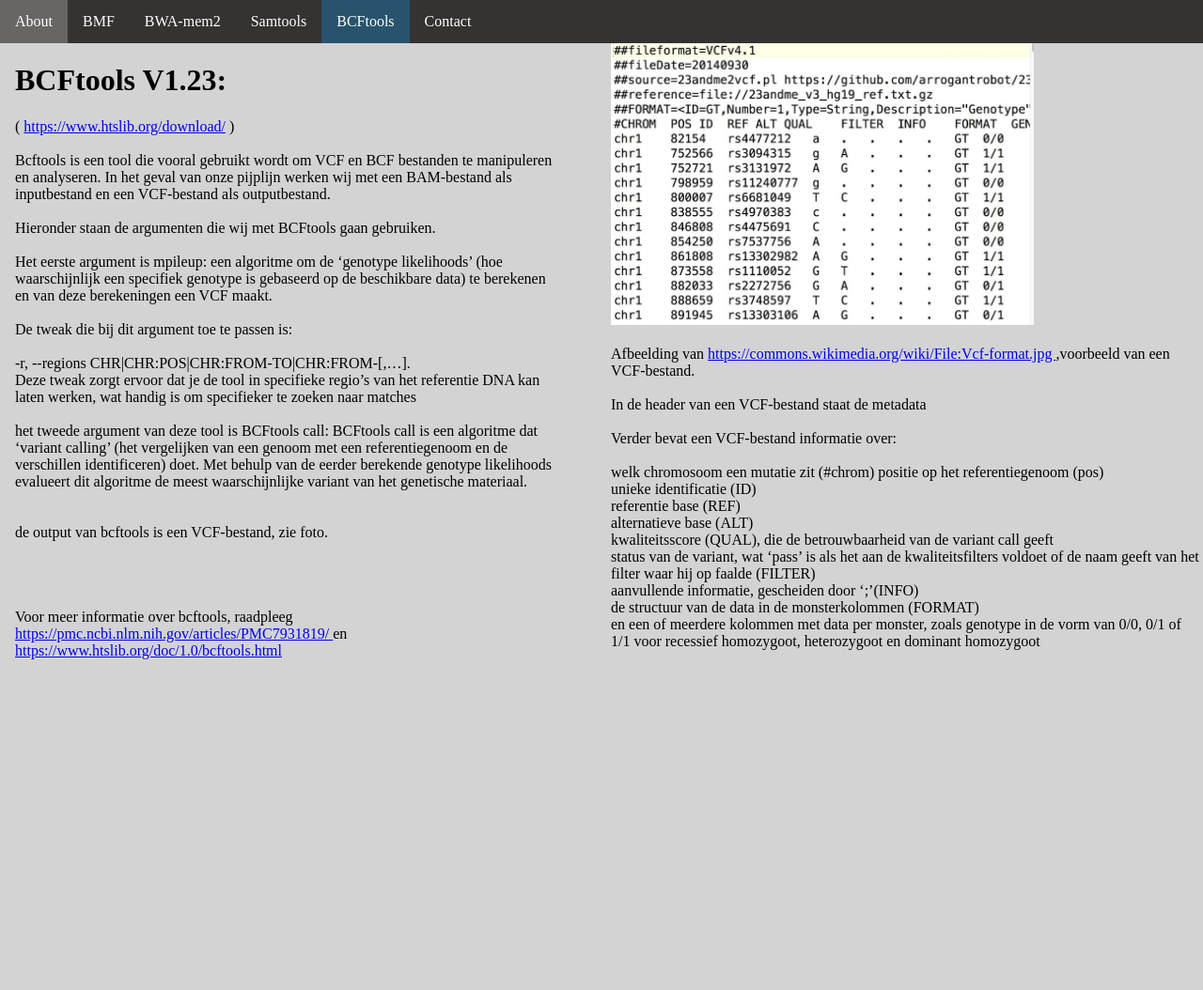
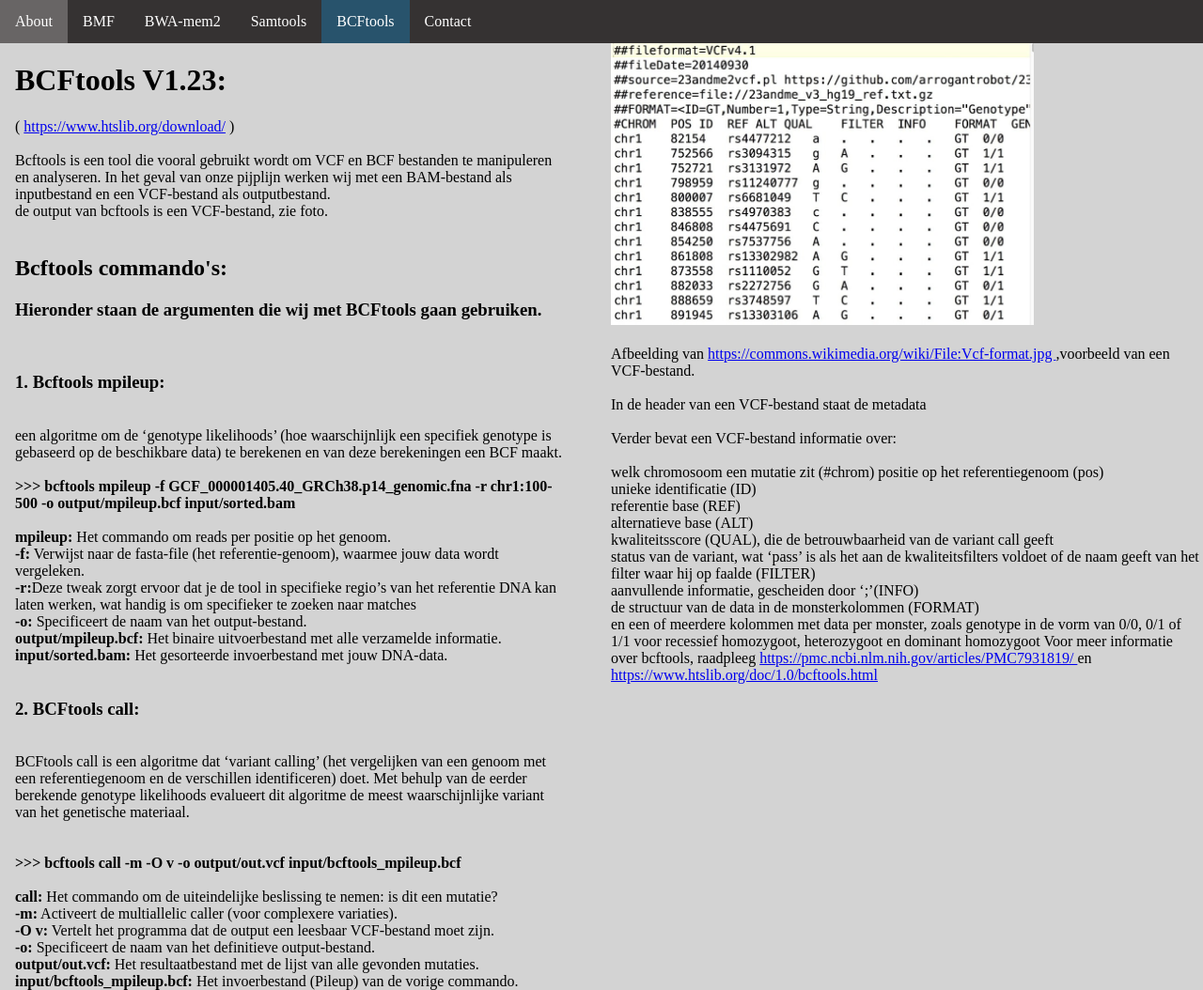
Before and after one commit to mokalashhanze/installatie-handleiding-tool, a Flask app: page /bcftools in a window 1280 px wide. Shown: the whole page at 94% size. Before the commit the page ends 702 px from the top, so only its background shows below. Run offline with Flask 3, Linux system fonts and the light colour scheme.

Commit message:
Update bcftools.html

```diff
--- a/website/templates/bcftools.html
+++ b/website/templates/bcftools.html
@@ -13,32 +13,38 @@
             <br><br>
             Bcftools is een tool die vooral gebruikt wordt om VCF en BCF bestanden te manipuleren en analyseren.
             In het geval van onze pijplijn werken wij met een BAM-bestand als inputbestand en een VCF-bestand als outputbestand.
+            <br>de output van bcftools is een VCF-bestand, zie foto.
             <br><br>
-            Hieronder staan de argumenten die wij met BCFtools gaan gebruiken.
+            <h2> Bcftools commando's:</h2>
+            <h3> Hieronder staan de argumenten die wij met BCFtools gaan gebruiken.</h3>
+            <br>
+            <h3> 1.<strong> Bcftools mpileup:</strong> </h3>
+            <br> een algoritme om de ‘genotype likelihoods’ (hoe waarschijnlijk een specifiek genotype is gebaseerd op de beschikbare data)
+            te berekenen en van deze berekeningen een BCF maakt.
             <br><br>
-            Het eerste argument is mpileup: een algoritme om de ‘genotype likelihoods’ (hoe waarschijnlijk een specifiek genotype is gebaseerd op de beschikbare data)
-            te berekenen en van deze berekeningen een VCF maakt.
+            <strong>>>> bcftools mpileup -f GCF_000001405.40_GRCh38.p14_genomic.fna -r chr1:100-500 -o output/mpileup.bcf input/sorted.bam </strong>
             <br><br>
-            De tweak die bij dit argument toe te passen is:
+            <strong>mpileup:</strong> Het commando om reads per positie op het genoom.<br>
+            <strong>-f:</strong> Verwijst naar de fasta-file (het referentie-genoom), waarmee jouw data wordt vergeleken.<br>
+            <strong>-r:</strong>Deze tweak zorgt ervoor dat je de tool in specifieke regio’s van het referentie DNA kan laten werken,
+            wat handig is om specifieker te zoeken naar matches<br>
+            <strong>-o:</strong> Specificeert de naam van het output-bestand.<br>
+            <strong>output/mpileup.bcf:</strong> Het binaire uitvoerbestand met alle verzamelde informatie.<br>
+            <strong>input/sorted.bam:</strong> Het gesorteerde invoerbestand met jouw DNA-data.
             <br><br>
-            -r, --regions CHR|CHR:POS|CHR:FROM-TO|CHR:FROM-[,…].
-            <br>
-            Deze tweak zorgt ervoor dat je de tool in specifieke regio’s van het referentie DNA kan laten werken,
-            wat handig is om specifieker te zoeken naar matches
-            <br><br>
-            het tweede argument van deze tool is BCFtools call: BCFtools call is een algoritme dat ‘variant calling’ (het vergelijken van een genoom met een referentiegenoom en de verschillen identificeren) doet.
+            <h3>2. <strong>BCFtools call:</strong> </h3>
+            <br>BCFtools call is een algoritme dat ‘variant calling’ (het vergelijken van een genoom met een referentiegenoom en de verschillen identificeren) doet.
             Met behulp van de eerder berekende genotype likelihoods evalueert dit algoritme de meest waarschijnlijke variant van het genetische materiaal.
             <br><br><br>
-            de output van bcftools is een VCF-bestand, zie foto.
-            <br><br><br><br><br>
-            Voor meer informatie over bcftools, raadpleeg
+            <strong>>>> bcftools call -m -O v -o output/out.vcf input/bcftools_mpileup.bcf</strong>
+            <br><br>
+            <strong>call:</strong> Het commando om de uiteindelijke beslissing te nemen: is dit een mutatie?<br>
+            <strong>-m:</strong>  Activeert de multiallelic caller (voor complexere variaties).<br>
+            <strong>-O v:</strong>  Vertelt het programma dat de output een leesbaar VCF-bestand moet zijn.<br>
+            <strong>-o:</strong>  Specificeert de naam van het definitieve output-bestand.<br>
+            <strong>output/out.vcf:</strong> Het resultaatbestand met de lijst van alle gevonden mutaties.<br>
+            <strong>input/bcftools_mpileup.bcf:</strong>  Het invoerbestand (Pileup) van de vorige commando.<br>
 
-            <a
-            href="https://pmc.ncbi.nlm.nih.gov/articles/PMC7931819/ ">https://pmc.ncbi.nlm.nih.gov/articles/PMC7931819/
-            </a> en
-
-            <a href="https://www.htslib.org/doc/1.0/bcftools.html ">
-                https://www.htslib.org/doc/1.0/bcftools.html</a>
     </div>
         </div>
             <div class="flex-column">
@@ -66,6 +72,13 @@
             de structuur van de data in de monsterkolommen (FORMAT) <br>
             en een of meerdere kolommen met data per monster, zoals genotype in de vorm van 0/0, 0/1 of 1/1 voor recessief homozygoot, heterozygoot en dominant homozygoot
 
+            Voor meer informatie over bcftools, raadpleeg
+            <a
+            href="https://pmc.ncbi.nlm.nih.gov/articles/PMC7931819/ ">https://pmc.ncbi.nlm.nih.gov/articles/PMC7931819/
+            </a> en
+
+            <a href="https://www.htslib.org/doc/1.0/bcftools.html ">
+                https://www.htslib.org/doc/1.0/bcftools.html</a>
         </div>
     </div>
 
```
